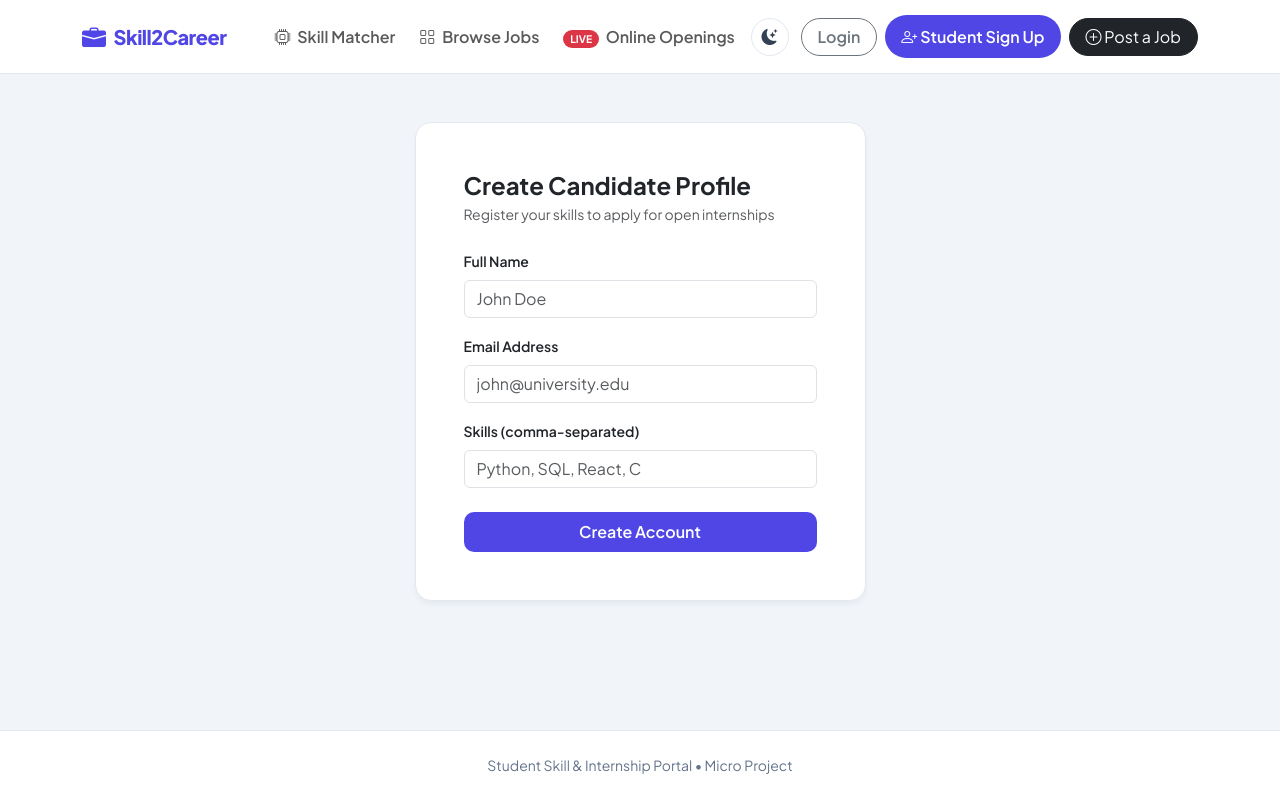
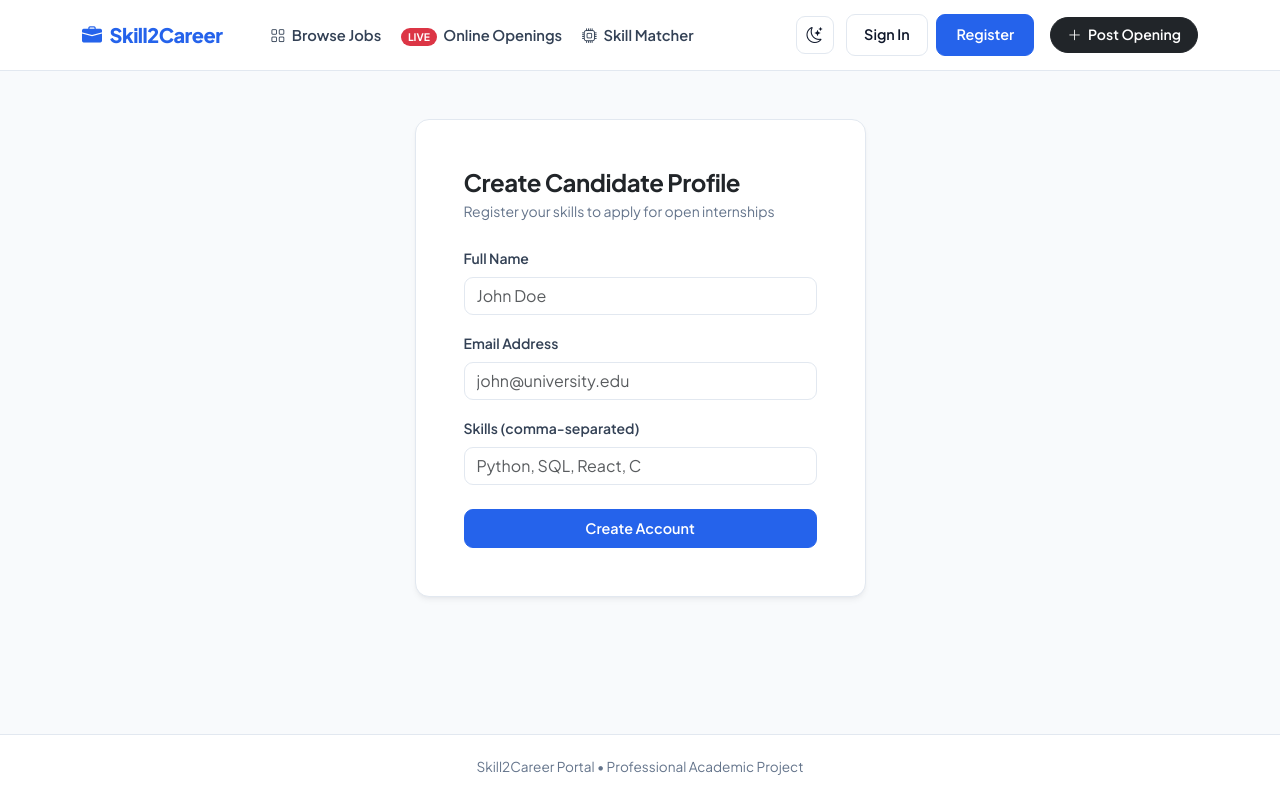
Before and after one commit to karannyx/internship-portal-microproject, a Flask app: page /add_job in a window 1280 px wide. Run offline with Flask 3, Linux system fonts and the light colour scheme.

Commit message:
Update layout to official executive navy palette with high contrast dark mode

```diff
--- a/templates/base.html
+++ b/templates/base.html
@@ -3,17 +3,17 @@
 <head>
     <meta charset="UTF-8">
     <meta name="viewport" content="width=device-width, initial-scale=1.0">
-    <title>{% block title %}Skill2Career | Student Skill Portal{% endblock %}</title>
+    <title>{% block title %}Skill2Career | Official Student Internship Portal{% endblock %}</title>
 
-    <!-- Prevent Theme Flicker Script -->
+    <!-- Prevent Theme Flash -->
     <script>
         (function() {
-            const savedTheme = localStorage.getItem('theme') || (window.matchMedia('(prefers-color-scheme: dark)').matches ? 'dark' : 'light');
+            const savedTheme = localStorage.getItem('theme') || 'light';
             document.documentElement.setAttribute('data-bs-theme', savedTheme);
         })();
     </script>
 
-    <!-- Google Fonts & Icons -->
+    <!-- Google Fonts & Bootstrap Icons -->
     <link rel="preconnect" href="https://fonts.googleapis.com">
     <link rel="preconnect" href="https://fonts.gstatic.com" crossorigin>
     <link href="https://fonts.googleapis.com/css2?family=Plus+Jakarta+Sans:wght@400;500;600;700;800&display=swap" rel="stylesheet">
@@ -22,47 +22,75 @@
     <link href="https://cdn.jsdelivr.net/npm/bootstrap@5.3.3/dist/css/bootstrap.min.css" rel="stylesheet">
 
     <style>
+        /* ====================================================
+           OFFICIAL CORPORATE / ENTERPRISE COLOR PALETTE
+           ==================================================== */
         :root {
-            --primary: #4f46e5;
-            --primary-hover: #4338ca;
-            --primary-soft: #eef2ff;
+            --primary: #2563eb;          /* Executive Tech Blue */
+            --primary-hover: #1d4ed8;
+            --primary-subtle: #eff6ff;
+            --accent: #0f172a;
         }
 
-        /* Light Theme Defaults */
+        /* LIGHT THEME (Clean, Crisp Corporate White & Slate) */
         [data-bs-theme="light"] {
-            --body-bg: #f1f5f9;
+            --body-bg: #f8fafc;
+            --nav-bg: #ffffff;
             --card-bg: #ffffff;
-            --nav-bg: #ffffff;
-            --border-subtle: #e2e8f0;
-            --text-main: #334155;
+            --border-color: #e2e8f0;
             --text-heading: #0f172a;
+            --text-body: #334155;
+            --text-muted: #64748b;
+            --card-shadow: 0 4px 6px -1px rgba(15, 23, 42, 0.05), 0 2px 4px -2px rgba(15, 23, 42, 0.05);
+            --badge-bg: #f1f5f9;
+            --badge-text: #2563eb;
         }
 
-        /* Dark Theme Styles */
+        /* DARK THEME (Executive Midnight Slate - Not Pitch Black) */
         [data-bs-theme="dark"] {
-            --body-bg: #090d16;
-            --card-bg: #111827;
-            --nav-bg: #0f172a;
-            --border-subtle: #1f2937;
-            --text-main: #94a3b8;
-            --text-heading: #f8fafc;
-            --primary-soft: #1e1b4b;
+            --body-bg: #0b0f19;         /* Premium Slate Navy */
+            --nav-bg: #111827;
+            --card-bg: #151e2e;         /* Elevated Surface */
+            --border-color: #223049;     /* Subtle Contrast Border */
+            --text-heading: #f8fafc;    /* High-contrast Crisp White */
+            --text-body: #cbd5e1;       /* Clear Readable Light Gray */
+            --text-muted: #94a3b8;
+            --card-shadow: 0 10px 15px -3px rgba(0, 0, 0, 0.4);
+            --badge-bg: #1e293b;
+            --badge-text: #60a5fa;
+            --primary-subtle: #1e293b;
         }
 
         body {
             font-family: 'Plus Jakarta Sans', sans-serif;
-            background-color: var(--body-bg);
-            color: var(--text-main);
+            background-color: var(--body-bg) !important;
+            color: var(--text-body) !important;
             min-height: 100vh;
             display: flex;
             flex-direction: column;
             transition: background-color 0.25s ease, color 0.25s ease;
         }
 
+        /* Typography Contrast Fixes */
+        h1, h2, h3, h4, h5, h6, .h1, .h2, .h3, .h4, .h5, .h6 {
+            color: var(--text-heading) !important;
+            font-weight: 700;
+            letter-spacing: -0.02em;
+        }
+
+        p, span, div {
+            color: inherit;
+        }
+
+        .text-muted, .text-secondary {
+            color: var(--text-muted) !important;
+        }
+
+        /* Official Navbar */
         .navbar-custom {
-            background: var(--nav-bg);
-            border-bottom: 1px solid var(--border-subtle);
-            padding: 0.85rem 0;
+            background: var(--nav-bg) !important;
+            border-bottom: 1px solid var(--border-color);
+            padding: 0.9rem 0;
             transition: background-color 0.25s ease, border-color 0.25s ease;
         }
 
@@ -70,57 +98,121 @@
             font-weight: 800;
             color: var(--primary) !important;
             letter-spacing: -0.5px;
+            font-size: 1.25rem;
         }
 
-        .card-custom {
-            background: var(--card-bg) !important;
-            border-radius: 16px;
-            border: 1px solid var(--border-subtle) !important;
-            box-shadow: 0 4px 6px -1px rgba(0, 0, 0, 0.05);
-            transition: background-color 0.25s ease, border-color 0.25s ease;
+        .nav-link {
+            color: var(--text-body) !important;
+            font-weight: 600;
+            font-size: 0.92rem;
+            transition: color 0.15s ease;
         }
 
+        .nav-link:hover {
+            color: var(--primary) !important;
+        }
+
+        /* Standard Cards */
+        .card, .card-custom {
+            background-color: var(--card-bg) !important;
+            border: 1px solid var(--border-color) !important;
+            border-radius: 14px;
+            box-shadow: var(--card-shadow);
+            color: var(--text-body) !important;
+            transition: transform 0.2s ease, border-color 0.2s ease, box-shadow 0.2s ease;
+        }
+
+        .card:hover, .card-custom:hover {
+            border-color: var(--primary) !important;
+            transform: translateY(-2px);
+        }
+
+        /* Buttons */
         .btn-primary-custom {
-            background: var(--primary);
-            color: white !important;
-            border: none;
+            background: var(--primary) !important;
+            color: #ffffff !important;
+            border: 1px solid var(--primary) !important;
             font-weight: 600;
-            border-radius: 10px;
-            padding: 0.6rem 1.25rem;
+            border-radius: 9px;
+            padding: 0.55rem 1.2rem;
+            font-size: 0.9rem;
             transition: all 0.2s ease;
         }
 
         .btn-primary-custom:hover {
-            background: var(--primary-hover);
+            background: var(--primary-hover) !important;
+            border-color: var(--primary-hover) !important;
             transform: translateY(-1px);
         }
 
-        .btn-theme-toggle {
+        .btn-outline-custom {
+            border: 1px solid var(--border-color) !important;
+            color: var(--text-heading) !important;
+            background: transparent;
+            font-weight: 600;
+            border-radius: 9px;
+            padding: 0.55rem 1.1rem;
+            font-size: 0.9rem;
+            transition: all 0.2s ease;
+        }
+
+        .btn-outline-custom:hover {
+            background-color: var(--primary-subtle);
+            border-color: var(--primary) !important;
+            color: var(--primary) !important;
+        }
+
+        /* Badges */
+        .badge-skill {
+            background-color: var(--badge-bg) !important;
+            color: var(--badge-text) !important;
+            border: 1px solid var(--border-color);
+            font-weight: 600;
+            font-size: 0.75rem;
+            padding: 0.35rem 0.65rem;
+            border-radius: 6px;
+        }
+
+        /* Theme Toggle Pill */
+        .theme-toggle-btn {
             width: 38px;
             height: 38px;
-            border-radius: 50%;
+            border-radius: 9px;
             display: inline-flex;
             align-items: center;
             justify-content: center;
-            border: 1px solid var(--border-subtle);
+            border: 1px solid var(--border-color);
             background: var(--card-bg);
-            color: var(--text-main);
+            color: var(--text-heading);
             cursor: pointer;
             transition: all 0.2s ease;
         }
 
-        .btn-theme-toggle:hover {
+        .theme-toggle-btn:hover {
             border-color: var(--primary);
             color: var(--primary);
+        }
+
+        /* Form Inputs in Dark Mode */
+        .form-control {
+            background-color: var(--card-bg) !important;
+            border: 1px solid var(--border-color) !important;
+            color: var(--text-heading) !important;
+            border-radius: 9px;
+        }
+
+        .form-control:focus {
+            border-color: var(--primary) !important;
+            box-shadow: 0 0 0 0.2rem rgba(37, 99, 235, 0.2) !important;
         }
 
         footer {
             margin-top: auto;
             background: var(--nav-bg);
-            border-top: 1px solid var(--border-subtle);
-            padding: 1.5rem 0;
-            font-size: 0.875rem;
-            color: #64748b;
+            border-top: 1px solid var(--border-color);
+            padding: 1.4rem 0;
+            font-size: 0.85rem;
+            color: var(--text-muted);
         }
     </style>
 </head>
@@ -129,51 +221,50 @@
 <nav class="navbar navbar-expand-lg navbar-custom sticky-top">
     <div class="container">
         <a class="navbar-brand d-flex align-items-center gap-2" href="/">
-            <i class="bi bi-briefcase-fill fs-4"></i> Skill2Career
+            <i class="bi bi-briefcase-fill"></i> Skill2Career
         </a>
-        <button class="navbar-toggler" type="button" data-bs-toggle="collapse" data-bs-target="#navMenu">
-            <span class="navbar-toggler-icon"></span>
+        <button class="navbar-toggler border-0 shadow-none" type="button" data-bs-toggle="collapse" data-bs-target="#navMenu">
+            <i class="bi bi-list fs-2 text-secondary"></i>
         </button>
         <div class="collapse navbar-collapse" id="navMenu">
-            <ul class="navbar-nav me-auto ms-lg-4 mb-2 mb-lg-0 gap-lg-2">
+            <ul class="navbar-nav me-auto ms-lg-4 mb-2 mb-lg-0 gap-lg-1">
                 <li class="nav-item">
-                    <a class="nav-link fw-semibold" href="/matcher"><i class="bi bi-cpu me-1"></i> Skill Matcher</a>
+                    <a class="nav-link px-2" href="/jobs"><i class="bi bi-grid me-1"></i> Browse Jobs</a>
                 </li>
                 <li class="nav-item">
-                    <a class="nav-link fw-semibold" href="/jobs"><i class="bi bi-grid me-1"></i> Browse Jobs</a>
-                </li>
-                <li class="nav-item">
-                    <a class="nav-link fw-semibold" href="/live_jobs">
+                    <a class="nav-link px-2" href="/live_jobs">
                         <span class="badge bg-danger rounded-pill me-1" style="font-size: 0.65rem;">LIVE</span> Online Openings
                     </a>
                 </li>
+                <li class="nav-item">
+                    <a class="nav-link px-2" href="/matcher"><i class="bi bi-cpu me-1"></i> Skill Matcher</a>
+                </li>
             </ul>
 
-            <!-- Right Navbar Items (Auth + Theme Toggle) -->
-            <div class="d-flex gap-2 align-items-center">
-                <!-- Dark Mode Toggle Button -->
-                <button id="themeToggleBtn" class="btn-theme-toggle me-1" type="button" title="Toggle theme">
-                    <i id="themeToggleIcon" class="bi bi-moon-stars-fill"></i>
+            <!-- Right Navbar (Theme Toggle + Auth State) -->
+            <div class="d-flex gap-2 align-items-center mt-3 mt-lg-0">
+                <button id="themeToggleBtn" class="theme-toggle-btn me-1" type="button" title="Toggle theme">
+                    <i id="themeToggleIcon" class="bi bi-moon-stars"></i>
                 </button>
 
                 {% if session.student_email %}
-                    <span class="badge bg-body-tertiary text-primary border px-3 py-2 fw-semibold fs-6">
-                        <i class="bi bi-person-circle me-1"></i> {{ session.student_name }}
+                    <span class="badge bg-body-secondary text-primary border px-3 py-2 fw-semibold">
+                        <i class="bi bi-person-check-fill me-1"></i> {{ session.student_name }}
                     </span>
-                    <a href="/logout" class="btn btn-outline-danger rounded-pill px-3 fw-semibold">
+                    <a href="/logout" class="btn btn-outline-danger btn-sm rounded-pill px-3 fw-semibold">
                         Logout
                     </a>
                 {% else %}
-                    <a href="/login" class="btn btn-outline-secondary rounded-pill px-3 fw-semibold">
-                        Login
+                    <a href="/login" class="btn btn-outline-custom">
+                        Sign In
                     </a>
-                    <a href="/register" class="btn btn-primary-custom rounded-pill px-3">
-                        <i class="bi bi-person-plus"></i> Student Sign Up
+                    <a href="/register" class="btn btn-primary-custom">
+                        Register
                     </a>
                 {% endif %}
 
-                <a href="/add_job" class="btn btn-dark rounded-pill px-3 d-none d-lg-block">
-                    <i class="bi bi-plus-circle"></i> Post a Job
+                <a href="/add_job" class="btn btn-dark rounded-pill px-3 ms-lg-2 d-none d-lg-block fw-semibold" style="font-size: 0.88rem;">
+                    <i class="bi bi-plus-lg me-1"></i> Post Opening
                 </a>
             </div>
         </div>
@@ -186,13 +277,13 @@
 
 <footer class="text-center">
     <div class="container">
-        <p class="mb-0">Student Skill & Internship Portal &bull; Micro Project</p>
+        <p class="mb-0">Skill2Career Portal &bull; Professional Academic Project</p>
     </div>
 </footer>
 
 <script src="https://cdn.jsdelivr.net/npm/bootstrap@5.3.3/dist/js/bootstrap.bundle.min.js"></script>
 
-<!-- Dark Mode Persistence Logic -->
+<!-- Theme Switcher Script -->
 <script>
     const themeBtn = document.getElementById('themeToggleBtn');
     const themeIcon = document.getElementById('themeToggleIcon');
@@ -204,15 +295,13 @@
         if (theme === 'dark') {
             themeIcon.className = 'bi bi-sun-fill text-warning';
         } else {
-            themeIcon.className = 'bi bi-moon-stars-fill';
+            themeIcon.className = 'bi bi-moon-stars';
         }
     }
 
-    // Initialize icon based on current state
-    const currentTheme = htmlNode.getAttribute('data-bs-theme') || 'light';
+    const currentTheme = localStorage.getItem('theme') || 'light';
     applyTheme(currentTheme);
 
-    // Toggle on click
     themeBtn.addEventListener('click', () => {
         const active = htmlNode.getAttribute('data-bs-theme');
         applyTheme(active === 'dark' ? 'light' : 'dark');
```
